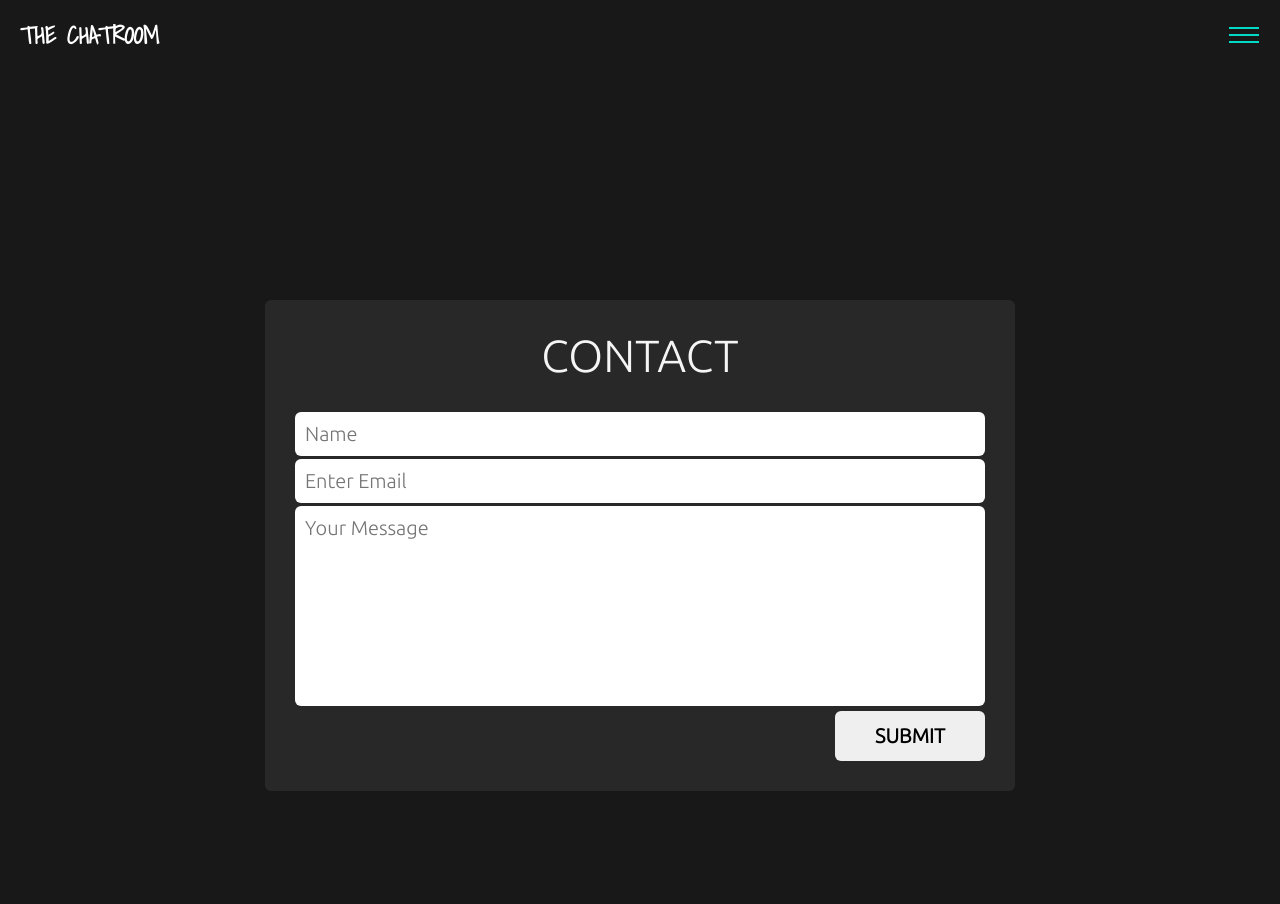
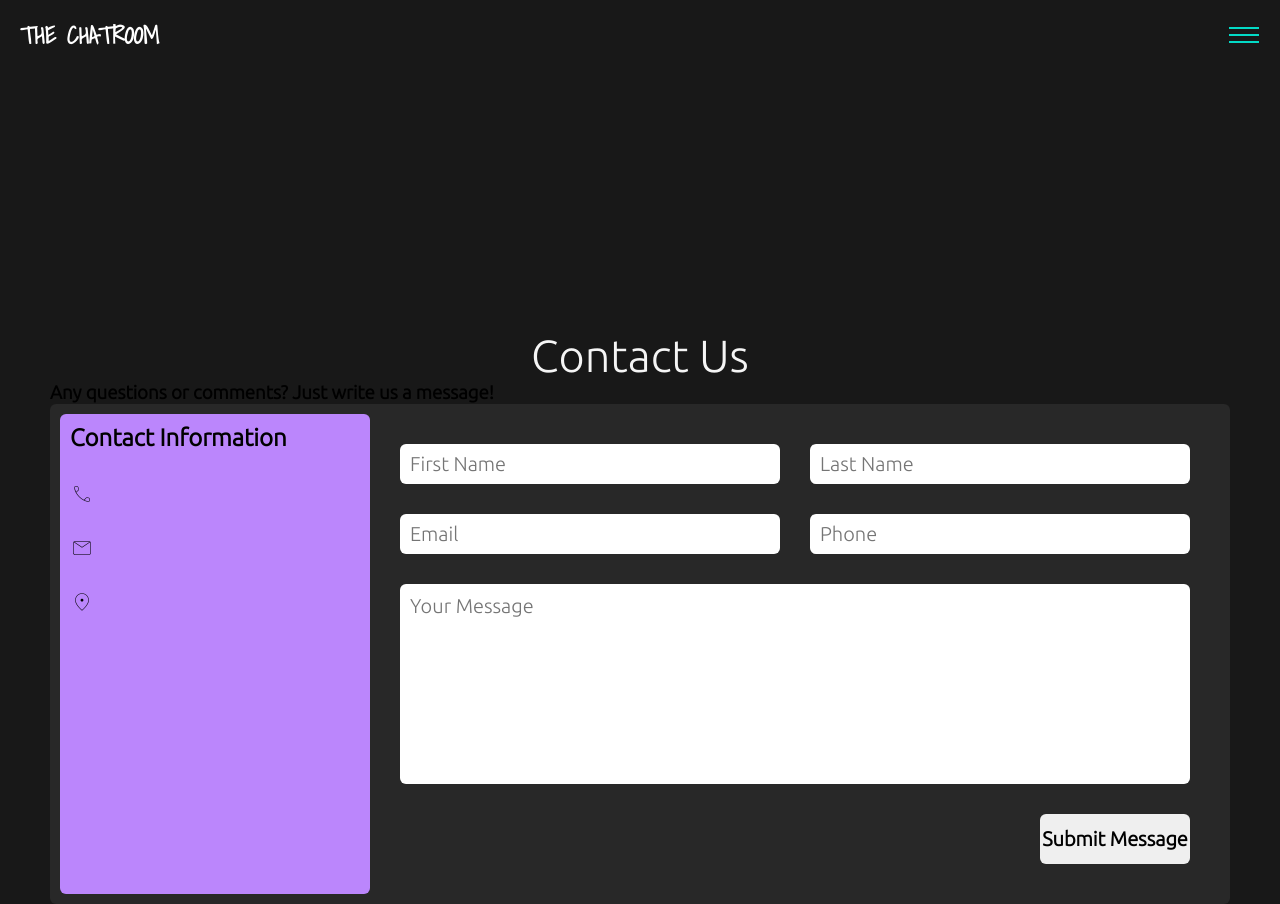
Before and after one commit to jordanrath/messaging-app, a React (Create React App) app: page /#/contact in a window 1280 px wide. Before the commit the page ends 800 px from the top, so only its background shows below. Built offline with nearby package versions, Linux system fonts and the light colour scheme; no server answers.

Commit message:
contact us style changes

```diff
--- a/src/Components/Contact.js
+++ b/src/Components/Contact.js
@@ -6,19 +6,43 @@ const Contact = () => {
     <>
         <Menu />
         <section className='contact-section' id='contact' data-aos='zoom-in-up'>
-            <h1>CONTACT</h1>
+            <h1>Contact Us</h1>
+            <h3>Any questions or comments?  Just write us a message!</h3>
             <div className='contact__header-bar'></div>
-            <form className='contact__form' action="https://formsubmit.co/rath.jordan@icloud.com" method="POST">
-                <label htmlFor='name'></label>
-                    <input type='text' id='name' placeholder='Name' name='name' required />
-                <label htmlFor='email'></label>
-                    <input type='email' id='email' placeholder='Enter Email' name='email' required/>
-                <label htmlFor='message'></label>
-                    <textarea id='message' name='message' placeholder='Your Message' required />
-                <div className='contact__btn-container'>
-                    <button type='submit' className='contact__btn'>SUBMIT</button>
+            <div className='contact__form-container'>
+                <div className='contact__form-sidecontent'>
+                    <h2>Contact Information</h2>
+                    <span class="material-symbols-outlined">
+                        call
+                    </span>
+                    <span class="material-symbols-outlined">
+                        mail
+                    </span>
+                    <span class="material-symbols-outlined">
+                        location_on
+                    </span>
                 </div>
-            </form>
+                <form className='contact__form' action="https://formsubmit.co/rath.jordan@icloud.com" method="POST">
+                    <label>
+                        <input type='text' id='name' placeholder='First Name' name='name' required />
+                    </label>
+                    <label>
+                        <input type='text' id='name' placeholder='Last Name' name='name' required />
+                    </label>
+                    <label>
+                        <input type='email' id='email' placeholder='Email' name='email' required/>
+                    </label>
+                    <label>
+                        <input type='text' id='phone' placeholder='Phone' name='phone'/>
+                    </label>
+                    <label>
+                        <textarea id='message' name='message' placeholder='Your Message' required />
+                    </label>
+                    <div className='contact__btn-container'>
+                        <button type='submit' className='contact__btn'>Submit Message</button>
+                    </div>
+                </form>
+            </div>
         </section>
         </>
   )
--- a/src/Components/Login.js
+++ b/src/Components/Login.js
@@ -20,8 +20,8 @@ const Login = () => {
 
   return (
     <>
+        <div className='login'>
         <Menu />
-        <div className='login'>
             <div className='login__container'>
                 <form className='login__form' autoComplete='on'>
                     <input
--- a/src/styles.css
+++ b/src/styles.css
@@ -599,11 +599,12 @@ ul.menu__links li a {
 
 /* ---------------Contact Styles--------------- */
 .contact-section {
+  /* fix position */
   margin: 300px 50px 50px 50px;
   height: fit-content;
-  width: 750px;
+  width: 1300px;
   min-width: 290px;
-  background-color: var(--background-secondary);
+  height: 500px;
   border-radius: 6px;
 }
 
@@ -618,35 +619,79 @@ ul.menu__links li a {
   font-weight: 400;
 }
 
+.contact__form-container {
+  display: flex;
+  width: 100%;
+  border-radius: 6px;
+  padding: 10px;
+  background-color: var(--background-secondary);
+  }
+
+.contact__form-sidecontent {
+  display: flex;
+  flex-direction: column;
+  flex-grow: 2;
+  background-color: #BB86FC;
+  border-radius: 6px;
+  gap: 30px;
+  padding: 10px;
+  max-width: 350px;
+  min-width: 250px
+}
+
+
 .contact__form {
   display: flex;
   justify-content: center;
-  flex-direction: column;
+  flex-flow: row wrap;
+  flex-grow: 1;
+  gap: 30px;
+  width: 100%;
+  max-width: 850px;
   padding: 30px;
+}
+
+.contact__form label {
+  display: flex;
+  justify-content: center;
+  flex-grow: 1;
+  flex-shrink: 0;
 }
 
 input[type=text],
 input[type=email] {
-  margin: 0 0 3px;
+  display: flex;
+  flex-grow: 1;
+  flex-basis: 25%;
   padding: 10px 10px;
   border: 0;
   border-radius: 6px;
-  min-height: 30px;
+  max-width: 380px;
+  min-width: 250px;
+  height: 40px;
   font-size: 20px;
   font-family: 'Ubuntu', sans-serif;
   font-weight: 400;
+  margin: 0;
 }
 
 textarea[id=message] {
   margin: 0 0 5px;
   padding: 10px 10px;
+  max-width: 800px;
+  min-width: 300px;
   min-height: 200px;
+  display: flex;
+  flex-grow: 1;
+  flex-basis: 50%;
   border: 0;
   border-radius: 6px;
   resize: none;
+  text-overflow: ellipsis;
   font-size: 20px;
   font-family: 'Ubuntu', sans-serif;
   font-weight: 400;
+  margin: 0;
 }
 
 input[type=text]:focus-visible,
@@ -659,7 +704,6 @@ textarea[id=message]:focus-visible {
   display: flex;
   justify-content: flex-end;
   width: 100%;
-  height: 100%;
 }
 
 .contact__btn {
@@ -673,13 +717,13 @@ textarea[id=message]:focus-visible {
   width: 150px;
   border-radius: 6px;
   transition: all 0.3s;
+  margin: 0;
 }
 
 .contact__btn:hover {
   background-color: #03DAC6;
   cursor: pointer;
 }
-
 /* ---------------Modal Styles--------------- */
 button {
   border: 0;
```
